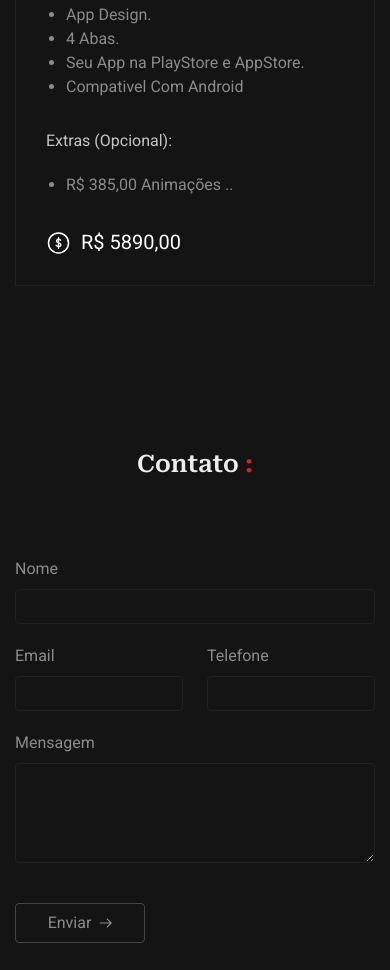
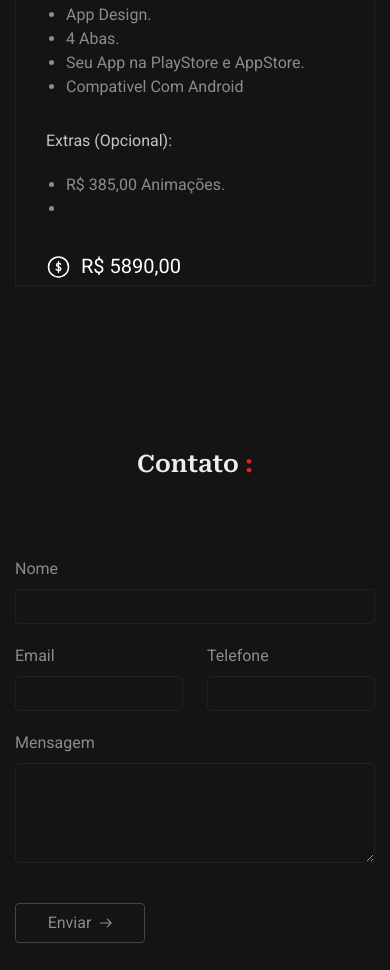
Before and after one commit to Spexxl/CatalystCode, a website: page src/index.html in a window 390 px wide. Shown: the part 5562-6532 px from the top of the page. Drawn offline with nearby package versions, Linux system fonts and the light colour scheme.

Commit message:
Fixed AppMobile Price padding

```diff
--- a/src/index.html
+++ b/src/index.html
@@ -285,7 +285,8 @@
                             <div class="flex flex-col justify-start gap-[20px]">
                                 <h1 class="text-[#C5C5C5] font-sans text-[16px]">Extras (Opcional):</h1>
                                 <ul class="text-[#8B8B8B] text-[16px] font-sans list-disc pl-[20px]">
-                                    <li>R$ 385,00 Animações ..</li>
+                                    <li>R$ 385,00 Animações.</li>
+                                    <li></li>
                                 </ul>
                             </div>
                             <div class="font-sans text-white text-[20px] flex justify-start items-center gap-[10px]">
```
